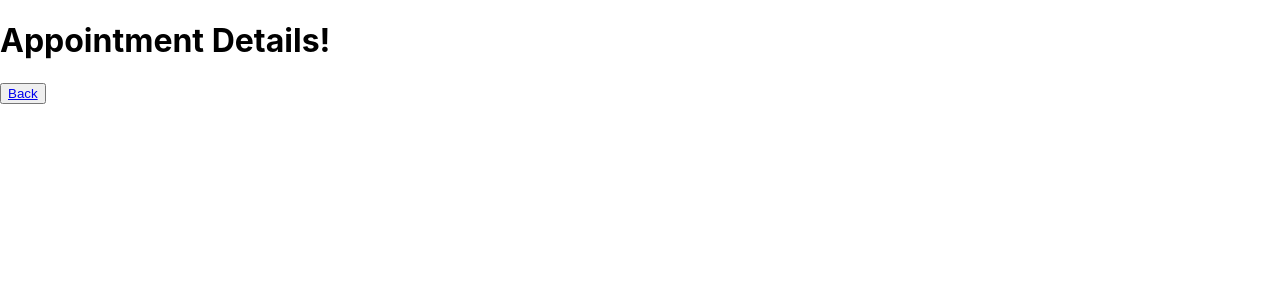
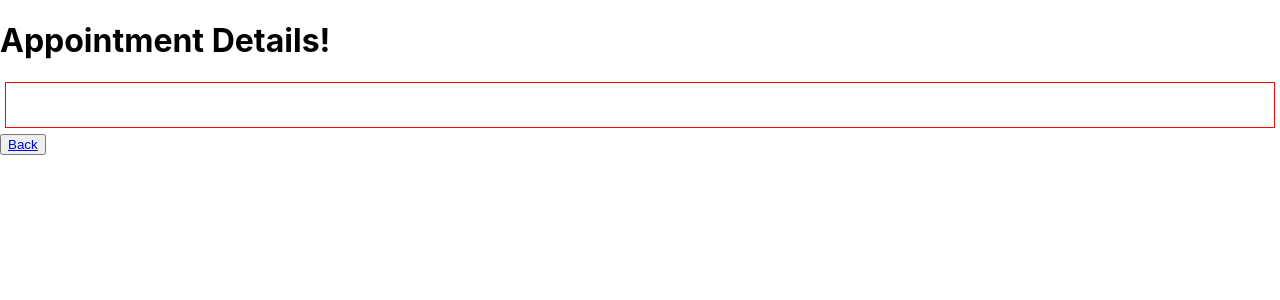
Before and after one commit to jmpberlin/testify, a React (Create React App) app in the folder client/: page /appointments/details in a window 1280 px wide. Shown: the top 300 px of the page. Built offline with nearby package versions, Linux system fonts and the light colour scheme.

Commit message:
Switching from View1 to View2 Date will be temporarily stored in LocalStorage

```diff
--- a/client/src/components/UI/Buttons/ButtonNext/ButtonNext.jsx
+++ b/client/src/components/UI/Buttons/ButtonNext/ButtonNext.jsx
@@ -4,7 +4,9 @@ import { Link } from 'react-router-dom';
 const ButtonNext = (props) => {
   return (
     <Link to={props.to}>
-      <button disabled={props.disabled}>{props.children}</button>
+      <button onClick={props.onClick} disabled={props.disabled}>
+        {props.children}
+      </button>
     </Link>
   );
 };
--- /dev/null
+++ b/client/src/components/UI/Dates/AppointmentPreview/AppointmentPreview.jsx
@@ -0,0 +1,15 @@
+import React from 'react';
+import styles from './AppointmentPreview.module.css';
+
+const AppointmentPreview = (props) => {
+  return (
+    <div className={styles.appointment_preview_wrapper}>
+      <p>{props.humanDate}</p>
+      <br />
+      <p>{props.humanTime}</p>
+      <br />
+    </div>
+  );
+};
+
+export default AppointmentPreview;
--- /dev/null
+++ b/client/src/components/UI/Dates/AppointmentPreview/AppointmentPreview.module.css
@@ -0,0 +1,5 @@
+.appointment_preview_wrapper {
+  border: 1px solid red;
+  margin: 5px;
+  padding: 2px;
+}
--- a/client/src/components/stores/appointment-context.js
+++ b/client/src/components/stores/appointment-context.js
@@ -2,19 +2,40 @@ import React, { useState, useEffect } from 'react';
 
 const AppointmentContext = React.createContext({
   transmitTimeslotId: () => {},
+  timeslotId: 0,
+  saveTimeslot: () => {},
+  transmitHumanDate: () => {},
+  transmitHumanTime: () => {},
 });
 
 export const AppointmentContextProvider = (props) => {
   const [timeslotId, setTimeslotId] = useState(0);
+  const [humanDate, setHumanDate] = useState(null);
+  const [humanTime, setHumanTIme] = useState(null);
   function receiveTimeslotId(id) {
     setTimeslotId(id);
+  }
+  function saveTimeslotDateAndTime() {
+    localStorage.setItem('timeslotId', timeslotId);
+    localStorage.setItem('humanDate', humanDate);
+    localStorage.setItem('humanTime', humanTime);
+    console.log('Time, Date & TimeslotId is set on localStorage');
+  }
+  function receiveHumanDate(humanDate) {
+    setHumanDate(humanDate);
+  }
+  function receiveHumanTime(humanTime) {
+    setHumanTIme(humanTime);
   }
   useEffect(() => {}, []);
   return (
     <AppointmentContext.Provider
       value={{
+        timeslotId: timeslotId,
         transmitTimeslotId: receiveTimeslotId,
-        timeslotId: timeslotId,
+        transmitHumanDate: receiveHumanDate,
+        transmitHumanTime: receiveHumanTime,
+        saveTimeslot: saveTimeslotDateAndTime,
       }}
     >
       {props.children}
--- a/client/src/components/user/AppointmentCreation/AppointmentDate/AppointmentDate.jsx
+++ b/client/src/components/user/AppointmentCreation/AppointmentDate/AppointmentDate.jsx
@@ -14,7 +14,7 @@ const AppointmentDate = (props) => {
   const [errorMessage, setErrorMessage] = useState(null);
   const [timeslotIsSelected, setTimeslotIsSelected] = useState(false);
   const onSubmitHandler = (e) => {
-    // e.preventDefault();
+    appoCtx.saveTimeslot();
   };
   const onSelectDateHandler = (e) => {
     if (e.target.value && e.target.value !== selectedDate) {
--- a/client/src/components/user/AppointmentCreation/AppointmentDate/TimeSlot/TimeSlot.jsx
+++ b/client/src/components/user/AppointmentCreation/AppointmentDate/TimeSlot/TimeSlot.jsx
@@ -6,8 +6,18 @@ const TimeSlot = (props) => {
   const appoCtx = useContext(AppointmentContext);
   const selectAppointmentHandler = () => {
     appoCtx.transmitTimeslotId(props.id);
+    appoCtx.transmitHumanTime(`${hours}:${minutes}`);
+    appoCtx.transmitHumanDate(dateObj.toLocaleDateString('de-DE', options));
+  };
+  var options = {
+    weekday: 'long',
+    year: 'numeric',
+    month: 'long',
+    day: 'numeric',
+    timeZone: 'UTC',
   };
   let dateObj = new Date(props.start_time);
+
   const hours = dateObj.getHours();
   const minutes = dateObj.getMinutes();
   return (
--- a/client/src/components/user/AppointmentCreation/AppointmentDetails/AppointmentDetails.jsx
+++ b/client/src/components/user/AppointmentCreation/AppointmentDetails/AppointmentDetails.jsx
@@ -1,10 +1,24 @@
 import React from 'react';
+import { useContext, useEffect, useState } from 'react';
 import ButtonBack from '../../../UI/Buttons/ButtonBack/ButtonBack';
+import AppointmentPreview from '../../../UI/Dates/AppointmentPreview/AppointmentPreview';
+import AppointmentContext from '../../../stores/appointment-context';
+const AppointmentDetails = () => {
+  const [humanDate, setHumanDate] = useState(null);
+  const [humanTime, setHumanTime] = useState(null);
+  const appoCtx = useContext(AppointmentContext);
+  useEffect(() => {
+    setHumanDate(localStorage.getItem('humanDate'));
+    setHumanTime(localStorage.getItem('humanTime'));
+  }, [appoCtx.timeslotId]);
 
-const AppointmentDetails = () => {
   return (
     <div>
       <h1>Appointment Details! </h1>
+      <AppointmentPreview
+        humanTime={humanTime}
+        humanDate={humanDate}
+      ></AppointmentPreview>
       <ButtonBack to='/appointments/date'>Back</ButtonBack>
     </div>
   );
```
Also changed, not shown: client/src/helpers/localstorage-helper.js (added).
